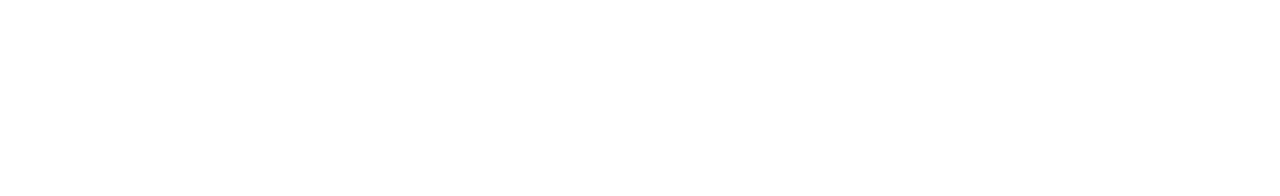
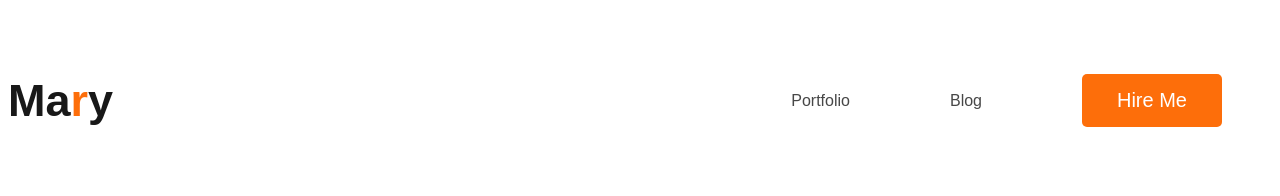
Before and after one commit to salmaakthermim/webdeveloper-portfolio, a plain HTML site: page index.html in a window 1280 px wide. Drawn offline with Linux system fonts and the light colour scheme.

Commit message:
added nav

```diff
--- a/index.html
+++ b/index.html
@@ -4,9 +4,27 @@
     <meta charset="UTF-8">
     <meta name="viewport" content="width=device-width, initial-scale=1.0">
     <title>web Developer portfolio</title>
+    <link rel="preconnect" href="https://fonts.googleapis.com">
+<link rel="preconnect" href="https://fonts.gstatic.com" crossorigin>
+<link href="https://fonts.googleapis.com/css2?family=Open+Sans:ital,wght@0,300..800;1,300..800&display=swap" rel="stylesheet">
+
+
+
+
+
+
+    <link rel="stylesheet" href="styles/portfoli.css">
 </head>
 <body>
     <header>
+        <nav>
+            <h3 class="nav-title">Ma<span class="text-primary">r</span>y</h3>
+            <ul>
+                <li><a href="">Portfolio</a></li>
+                <li><a href="">Blog</a></li>
+                <li><button class="btn-primary">Hire Me</button></li>
+            </ul>
+        </nav>
 
     </header>
     <main>
--- /dev/null
+++ b/styles/portfoli.css
@@ -0,0 +1,45 @@
+/* common shared styles */
+body{
+    font-family: 'Lato',sans-serif;
+    font-family: 'Opan sans',sans-serif;
+}
+.text-primary{
+    color: #FD6E0A;
+}
+
+.btn-primary{
+    border-radius: 5px;
+    background: #FD6E0A;
+    border: 0;
+    color: white;
+    font-size: 20px;
+    font-weight: 700px;
+    padding: 15px 35px;
+}
+
+/* nav related styles */
+nav{
+    display: flex;
+    justify-content: space-between;
+    align-items: center;
+}
+
+.nav-title{
+    color: #181818;
+    font-size: 45px;
+    font-weight: 800;
+
+}
+nav >ul{
+    display: flex;
+    align-items: center;
+
+}
+nav li{
+    list-style: none;
+    margin: 50px;
+}
+nav a{
+    text-decoration: none;
+    color: #474747;
+}
```
